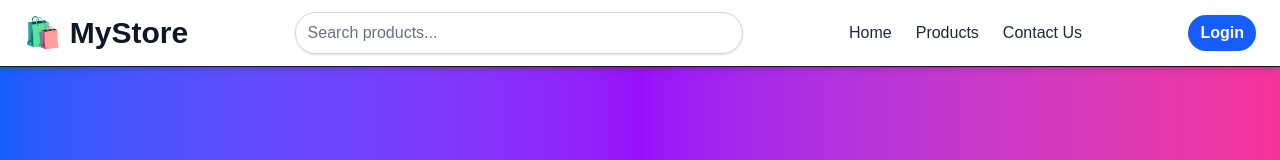
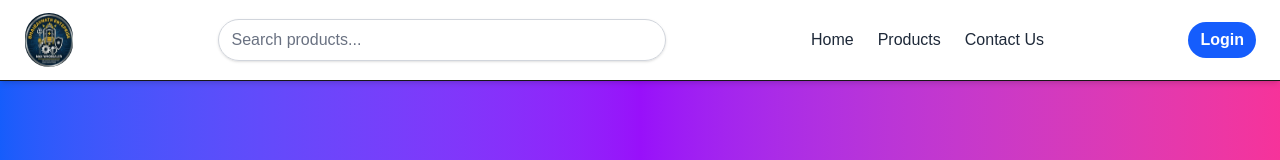
Before and after one commit to Tilakmahajan/e-commerce, a Next.js app: page / in a window 1280 px wide. Shown: the top 160 px of the page. Built offline with nearby package versions, Linux system fonts and the light colour scheme; no server answers; the database is empty.

Commit message:
`Added Image import and logo to Navbar component`

```diff
--- a/app/components/Navbar.js
+++ b/app/components/Navbar.js
@@ -6,6 +6,7 @@ import { useAuth } from "./AuthContext";
 import { useRouter, usePathname, useSearchParams } from "next/navigation";
 import { useEffect, useState, useRef } from "react";
 import { ShoppingCart, User, Mail } from "lucide-react";
+import Image from "next/image";
 
 export default function Navbar() {
   const { cart } = useCart();
@@ -53,12 +54,12 @@ export default function Navbar() {
     <nav className="sticky top-0 z-50 bg-white shadow-md border-b">
       <div className="container mx-auto px-4 md:px-6 py-3 flex flex-wrap items-center justify-between gap-3">
         {/* Logo */}
-        <Link
+       <Link
           href="/"
           className="text-2xl md:text-3xl font-extrabold text-gray-900 hover:text-blue-600 transition whitespace-nowrap"
         >
-          <span className="md:inline hidden">🛍️ MyStore</span>
-          <span className="md:hidden inline">🛍️</span>
+          <span className="md:inline hidden flex-row"><Image width={50} height={10} className="h-14 border rounded-4xl" src="/logo.jpeg" alt="" /></span>
+          <span className="md:hidden inline"><Image width={40} height={10} className=" h-10 border rounded-4xl" src="/logo.jpeg" alt="" /></span>
         </Link>
 
         {/* Search bar */}
```
Also changed, not shown: public/logo.jpeg (added).
